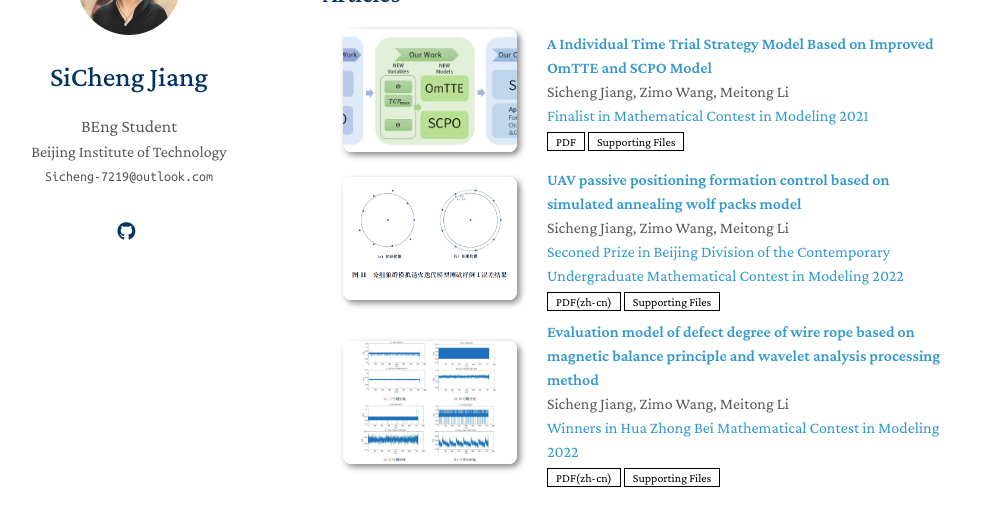
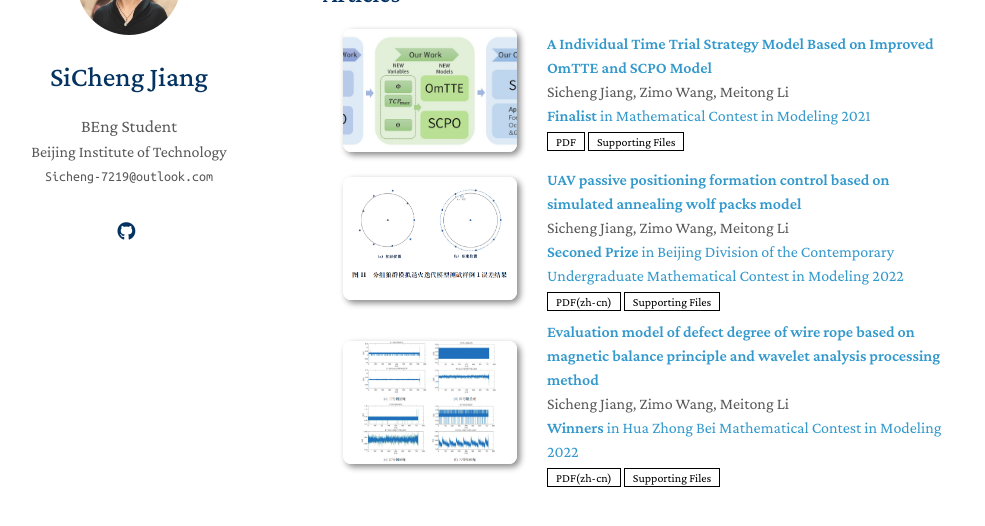
Before and after one commit to SiCheng7219/SiCheng7219.github.io, a Jekyll site: the page built from index.md, in a window 1280 px wide and 900 px high, scrolled down 260 px. Shown: the part 153-679 px from the top of the window, without its empty margins (147-1132 px from the left). Built offline with Jekyll 4.4.1, drawn with Linux system fonts in a browser that asks for light colours; nearby versions of some CDN libraries; a style sheet for code colours, icons or effects is not loaded; our own code applies the rules of GitHub Pages for plain Markdown files.

Commit message:
English link changed

```diff
--- a/_includes/articles.md
+++ b/_includes/articles.md
@@ -13,7 +13,7 @@
       <div class="title"><a>A Individual Time Trial Strategy Model Based on Improved OmTTE and SCPO Model</a></div>
       <div class="author">Sicheng Jiang, Zimo Wang, Meitong Li</div>
       <div class="periodical">
-        <a href="https://www.comap.com/contests/mcm-icm">Finalist in Mathematical Contest in Modeling 2021</a>
+        <a href="https://www.comap.com/contests/mcm-icm"><b>Finalist</b> in Mathematical Contest in Modeling 2021</a>
       </div>
     <div class="links">
       <a href="/assets/articles/MCM.pdf" class="btn btn-sm z-depth-0" role="button" target="_blank" style="font-size:12px;">PDF</a>
@@ -32,7 +32,7 @@
       <div class="title"><a>UAV passive positioning formation control based on simulated annealing wolf packs model</a></div>
       <div class="author">Sicheng Jiang, Zimo Wang, Meitong Li</div>
       <div class="periodical">
-        <a href="http://www.mcm.edu.cn/">Seconed Prize in Beijing Division of the Contemporary Undergraduate Mathematical Contest in Modeling 2022</a>
+        <a href="http://en.mcm.edu.cn/"><b>Seconed Prize</b> in Beijing Division of the Contemporary Undergraduate Mathematical Contest in Modeling 2022</a>
       </div>
     <div class="links">
       <a href="/assets/articles/CNMCM.pdf" class="btn btn-sm z-depth-0" role="button" target="_blank" style="font-size:12px;">PDF(zh-cn)</a>
@@ -52,7 +52,7 @@
       <div class="title"><a>Evaluation model of defect degree of wire rope based on magnetic balance principle and wavelet analysis processing method</a></div>
       <div class="author">Sicheng Jiang, Zimo Wang, Meitong Li</div>
       <div class="periodical">
-        <a href="http://www.hzbmmc.com/">Winners in Hua Zhong Bei Mathematical Contest in Modeling 2022</a>
+        <a href="http://www.hzbmmc.com/"><b>Winners</b> in Hua Zhong Bei Mathematical Contest in Modeling 2022</a>
       </div>
     <div class="links">
       <a href="/assets/articles/hzbmcm.pdf" class="btn btn-sm z-depth-0" role="button" target="_blank" style="font-size:12px;">PDF(zh-cn)</a>
```
